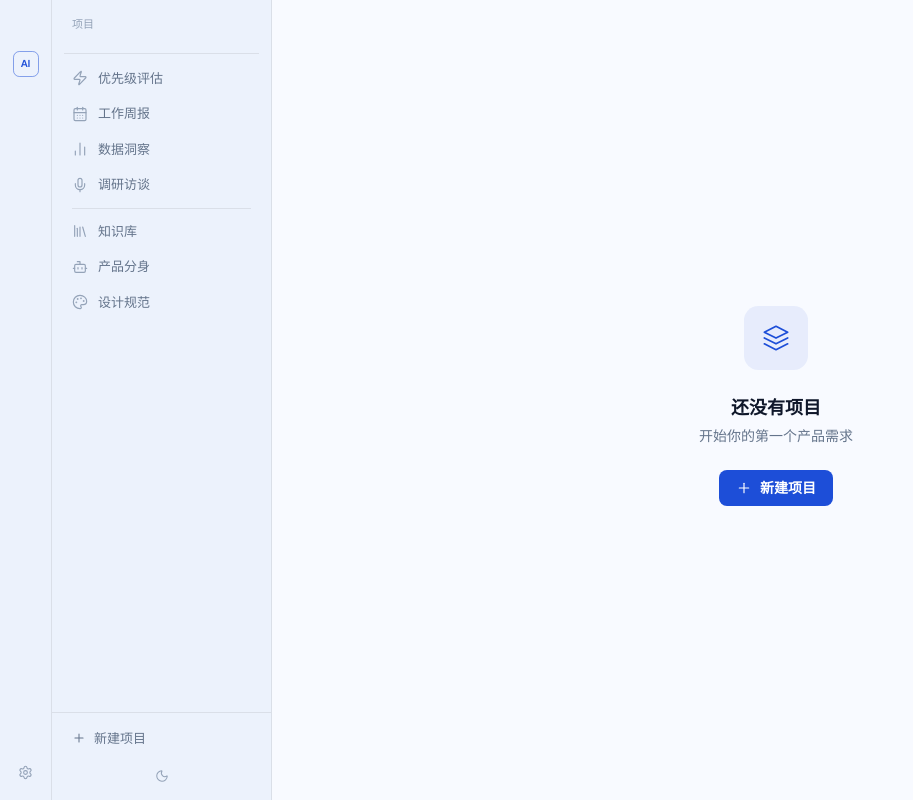
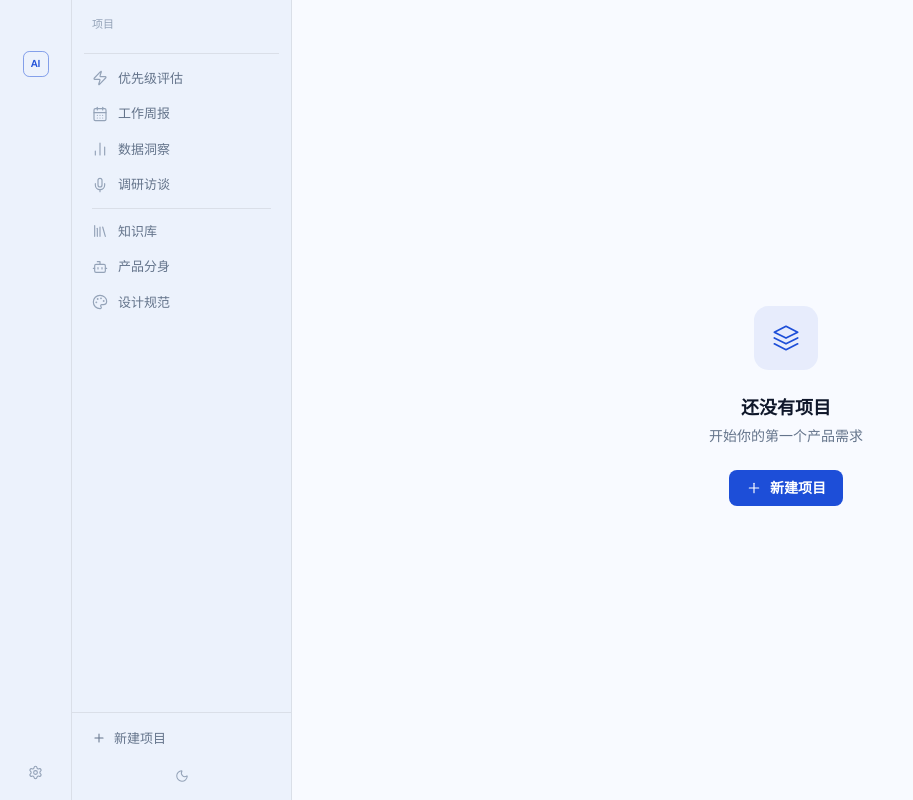
Before and after one commit to K3tty5555/AI_PM, a React (Vite) app in the folder app/: page / in a window 1280 px wide. Shown: the whole page, without its empty margins (0-913 px from the left). Built offline with nearby package versions, Linux system fonts and the light colour scheme.

Commit message:
fix: widen activity bar from 52px to 72px to clear macOS traffic lights

```diff
--- a/app/src/components/layout/ActivityBar.tsx
+++ b/app/src/components/layout/ActivityBar.tsx
@@ -15,7 +15,7 @@ export function ActivityBar({ sidebarOpen, onToggleSidebar }: ActivityBarProps)
 
   return (
     <aside
-      className="fixed top-0 left-0 bottom-0 z-30 flex w-[52px] flex-col items-center border-r border-[var(--border)] bg-[var(--bg-sidebar)]"
+      className="fixed top-0 left-0 bottom-0 z-30 flex w-[72px] flex-col items-center border-r border-[var(--border)] bg-[var(--bg-sidebar)]"
       style={{ WebkitBackdropFilter: "blur(20px)", backdropFilter: "blur(20px)" } as CSSProperties}
     >
       {/* Traffic lights drag zone — 40px, nothing here */}
--- a/app/src/components/layout/Sidebar.tsx
+++ b/app/src/components/layout/Sidebar.tsx
@@ -128,7 +128,7 @@ function Sidebar({
     <aside
       data-slot="sidebar"
       className={cn(
-        "fixed top-0 left-[52px] bottom-0 z-20",
+        "fixed top-0 left-[72px] bottom-0 z-20",
         "flex w-[220px] flex-col",
         "border-r border-[var(--border)]",
         "bg-[var(--bg-sidebar)] backdrop-blur-[20px]",
--- a/app/src/layouts/AppLayout.tsx
+++ b/app/src/layouts/AppLayout.tsx
@@ -49,7 +49,7 @@ export function AppLayout() {
         data-tauri-drag-region
         className="fixed top-0 right-0 h-[44px] z-10"
         style={{
-          left: sidebarOpen ? "272px" : "52px",
+          left: sidebarOpen ? "292px" : "72px",
           WebkitAppRegion: "drag",
           transition: "left 250ms cubic-bezier(0.4, 0, 0.2, 1)",
         } as CSSProperties}
@@ -65,7 +65,7 @@ export function AppLayout() {
       <main
         className="min-h-0 flex-1 overflow-y-auto px-8 pb-8 relative"
         style={{
-          marginLeft: sidebarOpen ? 272 : 52,
+          marginLeft: sidebarOpen ? 292 : 72,
           paddingTop: "44px",
           transition: "margin-left 250ms cubic-bezier(0.4, 0, 0.2, 1)",
         } as CSSProperties}
```
